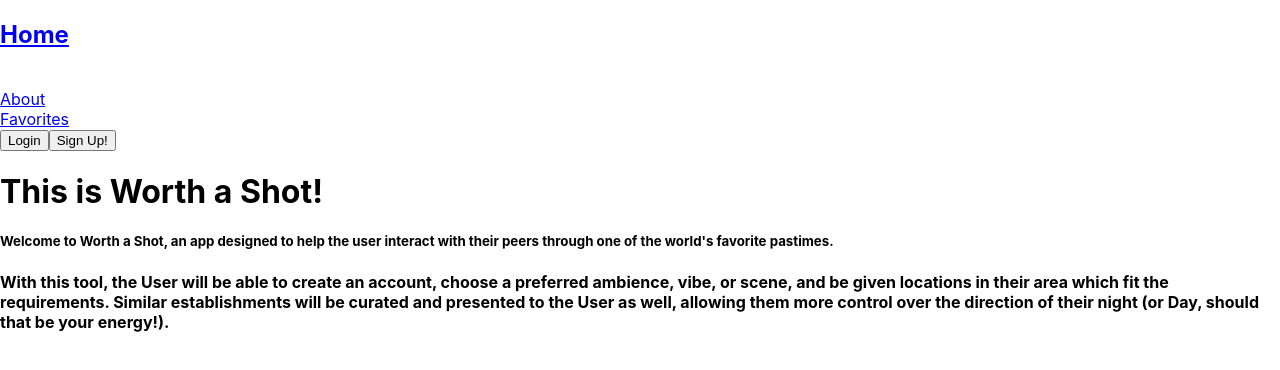
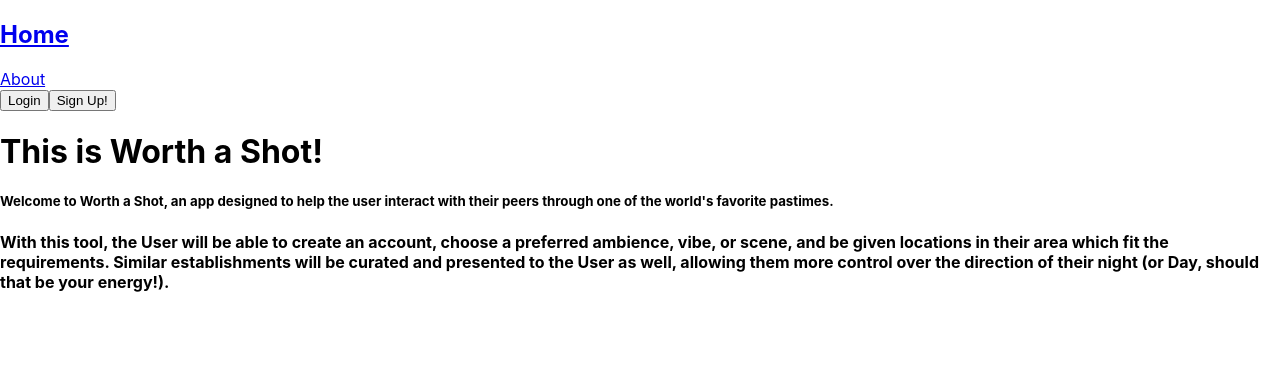
Before and after one commit to EmaleeSoto/capstone-worth-a-shot, a React (Create React App) app in the folder front-end/: page / in a window 1280 px wide. Shown: the top 370 px of the page. Built offline with nearby package versions, Linux system fonts and the light colour scheme; no server answers.

Commit message:
Moved favorites to show only when logged in

```diff
--- a/front-end/src/Components/NavBar.js
+++ b/front-end/src/Components/NavBar.js
@@ -8,17 +8,15 @@ const Nav = ({ signOutOfAccount, loggedIn }) => {
       <Link className="nav-link" to="/">
         <h2>Home</h2>
       </Link>
-      <br></br>
       <Link className="nav-link" to="/about">
         About
       </Link>
-      <br></br>
-      <Link className="nav-link" to="/user/favorties">
-        Favorites
-      </Link>
-      <br></br>
+
       {loggedIn ? (
         <div id="login-wrapper">
+          <Link className="nav-link" to="/user/favorties">
+            Favorites
+          </Link>
           <button
             className="tab"
             id="logout"
```
Also changed, not shown: front-end/src/Components/Onboarding.js (added).
